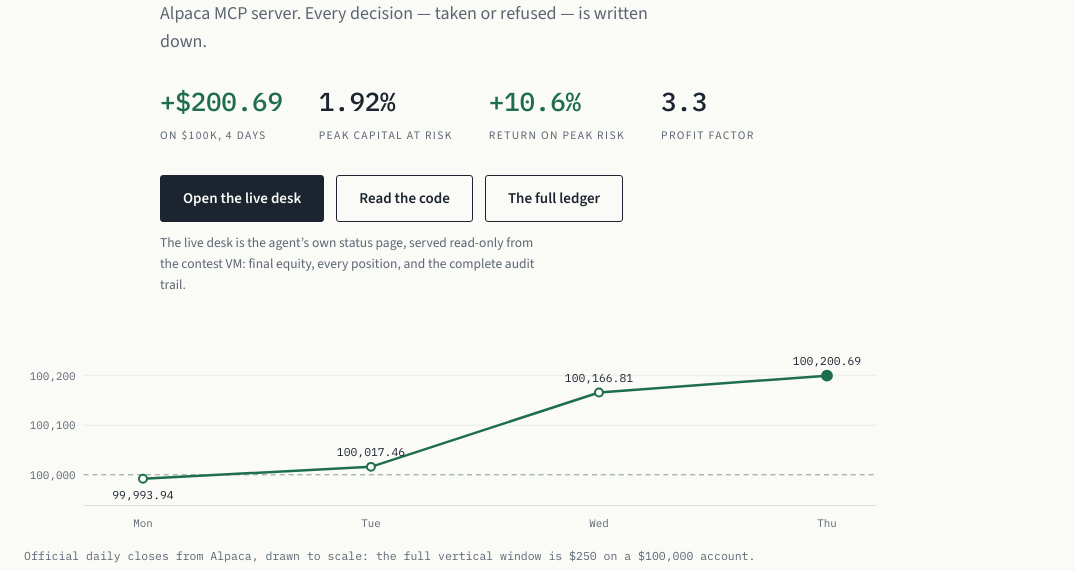
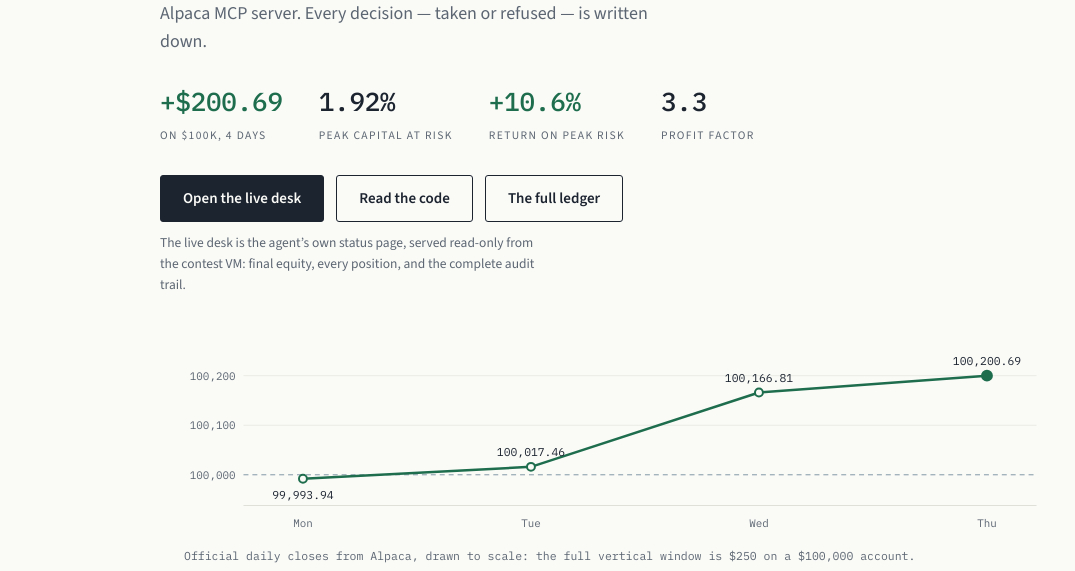
Before and after one commit to Jashwanth63/HedgeMePlease, a plain HTML site: page docs/index.html in a window 1280 px wide. Shown: the part 372-943 px from the top of the page, without its empty margins (0-1075 px from the left). Drawn offline with nearby package versions, Linux system fonts and the light colour scheme.

Commit message:
Center the equity chart: heroline margin was overriding wrap's auto centering
Co-Authored-By: Claude Fable 5 <noreply@anthropic.com>

```diff
--- a/docs/index.html
+++ b/docs/index.html
@@ -64,7 +64,7 @@
   .btn.primary { background: var(--ink); color: var(--paper); }
   .btn:hover, .btn:focus { border-color: var(--steel); color: var(--steel); }
   .btn.primary:hover, .btn.primary:focus { background: var(--steel); border-color: var(--steel); color: var(--paper); }
-  .heroline { margin: 8px 0 0; }
+  .heroline { margin: 8px auto 0; }
   .heroline svg { display: block; width: 100%; height: auto; }
   .heroline text { font-family: "IBM Plex Mono", Consolas, monospace; font-size: 11px; fill: var(--slate); }
   .heroline .pt { fill: var(--ink); font-size: 11.5px; }
```
